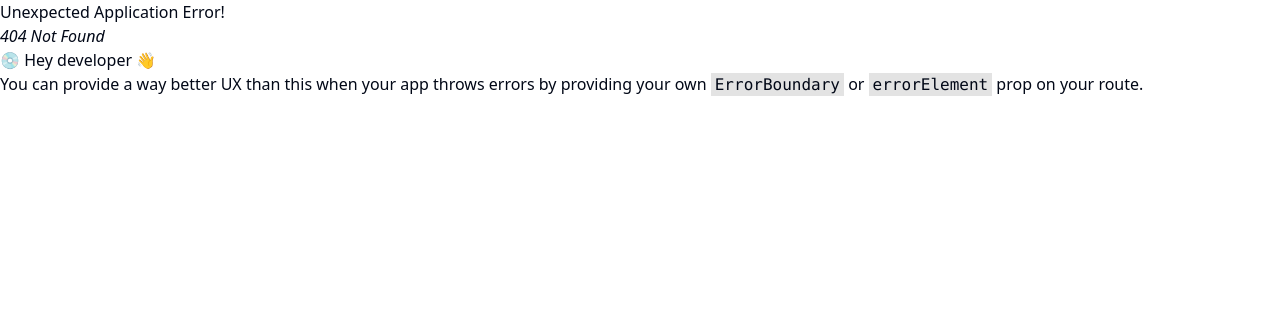
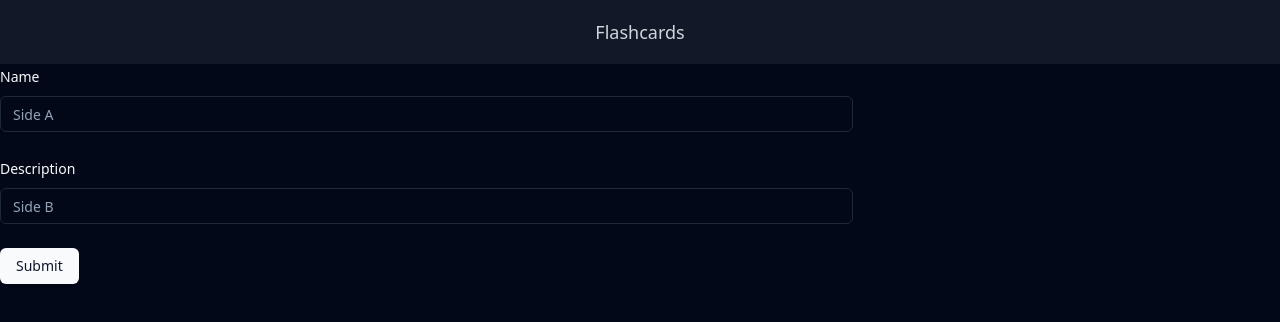
Before and after one commit to MatheusBLopes/my-study-frontend, a React (Vite) app: page /deck/1/create-card in a window 1280 px wide. Before the commit this address had no page. Shown: the top 322 px of the page. Built offline with nearby package versions, Linux system fonts and the light colour scheme.

Commit message:
feat: create card

```diff
--- /dev/null
+++ b/src/components/deck.tsx
@@ -0,0 +1,61 @@
+import { Button } from "../components/ui/button"
+import { Link } from 'react-router-dom';
+
+
+interface Review {
+    quality: number;
+    easiness: number;
+    interval: number;
+    repetitions: number;
+    review_date: string;
+    created_at: string;
+}
+
+interface Card {
+    side_a: string;
+    side_b: string;
+    id: number;
+    created_at: string;
+    reviews: Review[];
+    next_review_date: string;
+    deck_id: number;
+}
+
+interface Deck {
+    name: string;
+    description: string;
+    id: number;
+    created_at: string;
+    cards: Card[];
+}
+
+
+function countCardsToReview(deck: Deck): number {
+    const currentDate = new Date().toISOString().slice(0, 10); // Format: YYYY-MM-DD
+    let count = 0;
+
+    deck.cards.forEach((card) => {
+        if (card.next_review_date === currentDate) {
+            count++;
+        }
+    });
+
+    return count;
+}
+
+
+export function DeckComponent({ deck, onDelete }: { deck: Deck, onDelete: (id: number) => void }) {
+    return (
+        <div key={deck.id} className="bg-gray-900 rounded-lg shadow-lg overflow-hidden">
+            <Link to={`/deck/${deck.id}`} >
+                <div className="p-6">
+                    <h3 className="text-xl font-semibold mb-2">{deck.name}</h3>
+                    <p className="text-gray-400 mb-4">{deck.description}</p>
+                    <p className="text-gray-400 mb-4">Total cards: {deck.cards.length}</p>
+                    <p className="text-gray-400 mb-4">Cards for today: {countCardsToReview(deck)}</p>
+                </div>
+            </Link>
+            <Button onClick={() => onDelete(deck.id)}>Delete Deck</Button>
+        </div>
+    );
+}
--- a/src/main.tsx
+++ b/src/main.tsx
@@ -3,6 +3,7 @@ import ReactDOM from 'react-dom/client';
 import { Root } from './routes/root';
 import { DeckDetail } from './routes/deckDetail';
 import { CreateDeck } from './routes/create-deck';
+import { CreateCard } from './routes/create-card';
 import Layout from './components/layout'; // Ensure this path is correct
 import './globals.css';
 
@@ -27,6 +28,10 @@ const router = createBrowserRouter([
       {
         path: '/create-deck',
         element: <CreateDeck />
+      },
+      {
+        path: '/deck/:deckId/create-card',
+        element: <CreateCard />
       }
     ],
   },
--- /dev/null
+++ b/src/routes/create-card.tsx
@@ -0,0 +1,88 @@
+import { zodResolver } from "@hookform/resolvers/zod"
+import { useForm } from "react-hook-form"
+import { z } from "zod"
+import axios from 'axios';
+import { Button } from "@/components/ui/button"
+import {
+  Form,
+  FormControl,
+  FormField,
+  FormItem,
+  FormLabel,
+  FormMessage,
+} from "@/components/ui/form"
+import { Input } from "@/components/ui/input"
+import { redirect, useParams, useNavigate } from 'react-router-dom';
+
+const FormSchema = z.object({
+  side_a: z.string().min(2, {
+    message: "Side A must be at least 2 characters.",
+  }),
+  side_b: z.string().min(2, {
+    message: "Side B must be at least 2 characters.",
+  })
+})
+
+export function CreateCard() {
+    const navigate = useNavigate();
+    const { deckId } = useParams()
+
+    const form = useForm<z.infer<typeof FormSchema>>({
+        resolver: zodResolver(FormSchema),
+        defaultValues: {
+        side_a: "",
+        side_b: "",
+        },
+    })
+
+  function onSubmit(data: z.infer<typeof FormSchema>) {
+    const payload = {
+        "side_a": data.side_a,
+        "side_b": data.side_b,
+        "deck_id": deckId
+      };
+
+    axios.post(`http://localhost:8000/cards/`, payload)
+        .then(response => {
+            navigate(`/deck/${deckId}`)
+        })
+        .catch(error => {
+            console.error('Error creating card:', error);
+        })
+  }
+
+  return (
+    <Form {...form}>
+      <form onSubmit={form.handleSubmit(onSubmit)} className="w-2/3 space-y-6">
+        <FormField
+          control={form.control}
+          name="side_a"
+          render={({ field }) => (
+            <FormItem>
+              <FormLabel>Name</FormLabel>
+              <FormControl>
+                <Input placeholder="Side A" {...field} />
+              </FormControl>
+              <FormMessage />
+            </FormItem>
+          )}
+        />
+
+        <FormField
+          control={form.control}
+          name="side_b"
+          render={({ field }) => (
+            <FormItem>
+              <FormLabel>Description</FormLabel>
+              <FormControl>
+                <Input placeholder="Side B" {...field} />
+              </FormControl>
+              <FormMessage />
+            </FormItem>
+          )}
+        />
+        <Button type="submit">Submit</Button>
+      </form>
+    </Form>
+  )
+}
--- a/src/routes/deckDetail.tsx
+++ b/src/routes/deckDetail.tsx
@@ -127,6 +127,7 @@ export function DeckDetail() {
         <div className="container mx-auto px-4 md:px-6 py-12">
             <h1 className="text-3xl font-bold mb-4">{deck.name}</h1>
             <p className="text-gray-400 mb-6">{deck.description}</p>
+            <Button onClick={() => { window.location.href = `/deck/${deck.id}/create-card` }}>Create Card</Button>
         </div>
 
 
--- a/src/routes/root.tsx
+++ b/src/routes/root.tsx
@@ -2,6 +2,7 @@ import { useState, useEffect } from 'react';
 import { Link } from 'react-router-dom';
 import axios from 'axios';
 import { Button } from "../components/ui/button"
+import { DeckComponent } from "../components/deck"
 
 interface Review {
   quality: number;
@@ -30,6 +31,7 @@ interface Deck {
   cards: Card[];
 }
 
+
 export function Root() {
   const [decks, setDecks] = useState<Deck[] | null>(null);
 
@@ -50,22 +52,6 @@ export function Root() {
     return <div className="bg-gray-950 text-gray-50 min-h-screen flex flex-col">Loading...</div>;
   }
 
-  function getCurrentDate(): string {
-    return new Date().toISOString().slice(0, 10); // Format: YYYY-MM-DD
-  }
-
-  function countCardsToReview(deck: Deck): number {
-    const currentDate = getCurrentDate();
-    let count = 0;
-
-    deck.cards.forEach((card) => {
-      if (card.next_review_date === currentDate) {
-        count++;
-      }
-    });
-
-    return count;
-  }
 
   const handleDeleteDeck = (id: number) => {
 
@@ -87,20 +73,9 @@ export function Root() {
         <Link to={`/create-deck`}>Create Deck</Link>
         <div className="container mx-auto px-4 md:px-6 py-12 grid grid-cols-1 md:grid-cols-2 lg:grid-cols-3 gap-8">
           {decks.map(deck => (
-            <div key={deck.id} className="bg-gray-900 rounded-lg shadow-lg overflow-hidden">
-              <Link to={`/deck/${deck.id}`} >
-                <div className="p-6">
-                  <h3 className="text-xl font-semibold mb-2">{deck.name}</h3>
-                  <p className="text-gray-400 mb-4">{deck.description}</p>
-                  <p className="text-gray-400 mb-4">Total cards: {deck.cards.length}</p>
-                  <p className="text-gray-400 mb-4">Cards for today: {countCardsToReview(deck)}</p>
-                </div>
-              </Link>
-              <Button onClick={() => { handleDeleteDeck(deck.id) }}>Delete Deck</Button>
-            </div>
+            <DeckComponent deck={deck} onDelete={handleDeleteDeck} />
           ))}
         </div>
-
       </main>
     </div>
   );
```
Lines whose indentation alone changed are shown as unchanged.
